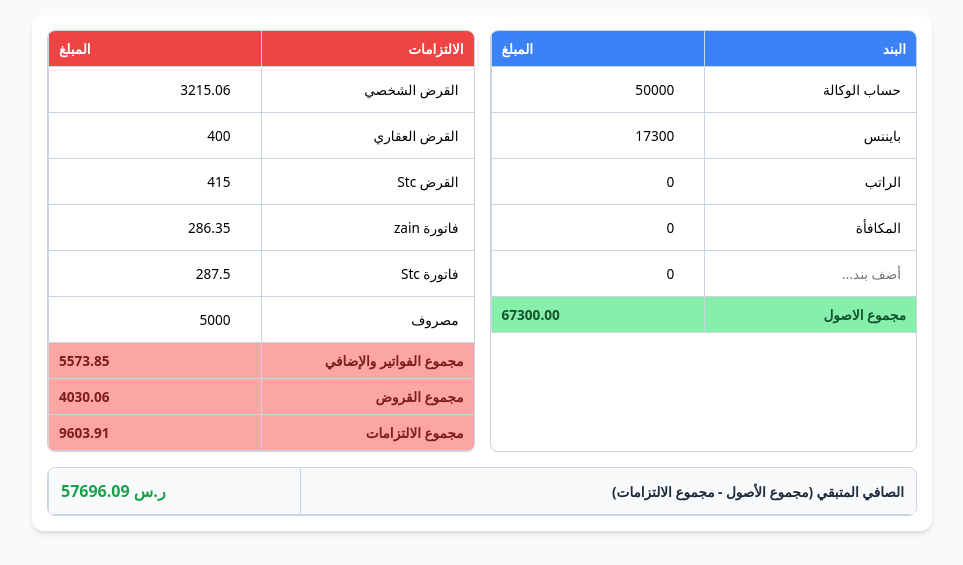
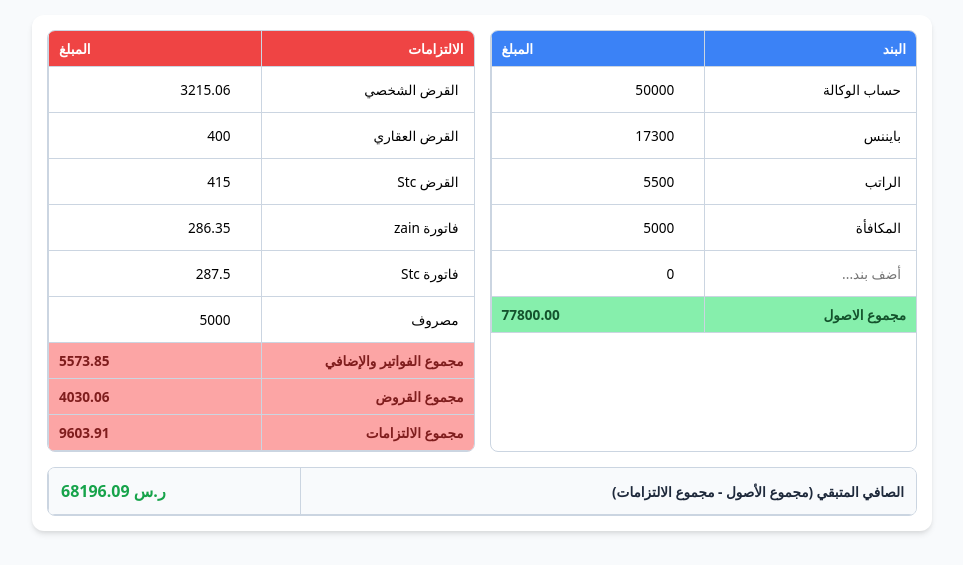
Before and after one commit to z3omohd/salary, a plain HTML site: page index.html in a window 1280 px wide. Shown: the top 565 px of the page, without its empty margins (158-1121 px from the left). Drawn offline with Linux system fonts and the light colour scheme.

Commit message:
Update index.html

```diff
--- a/index.html
+++ b/index.html
@@ -203,8 +203,8 @@
  assets: [
  { name: "حساب الوكالة", amount: 50000 },
  { name: "بايننس", amount: 17300 },
- { name: "الراتب", amount: 0 },
- { name: "المكافأة", amount: 0 },
+ { name: "الراتب", amount: 5500 },
+ { name: "المكافأة", amount: 5000 },
  { name: "", amount: 0 }
  ],
  liabilities: [
```
